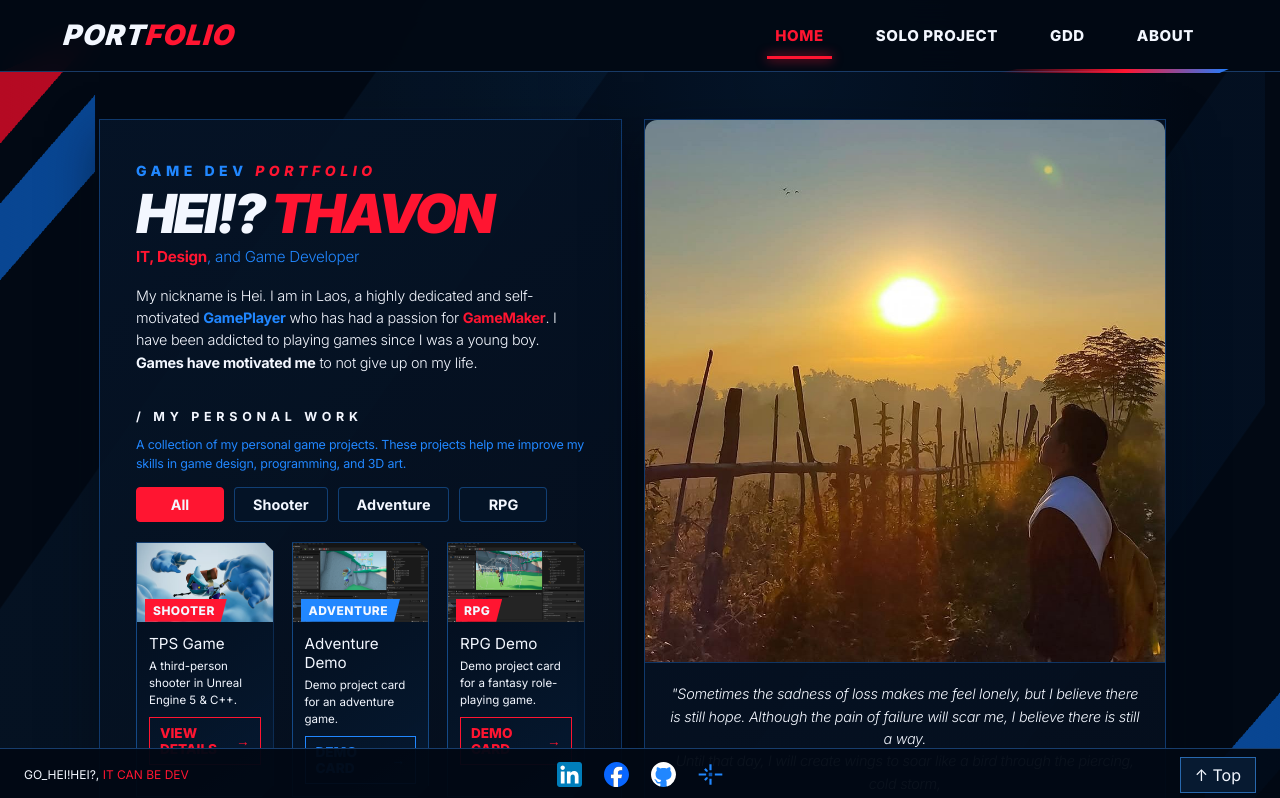
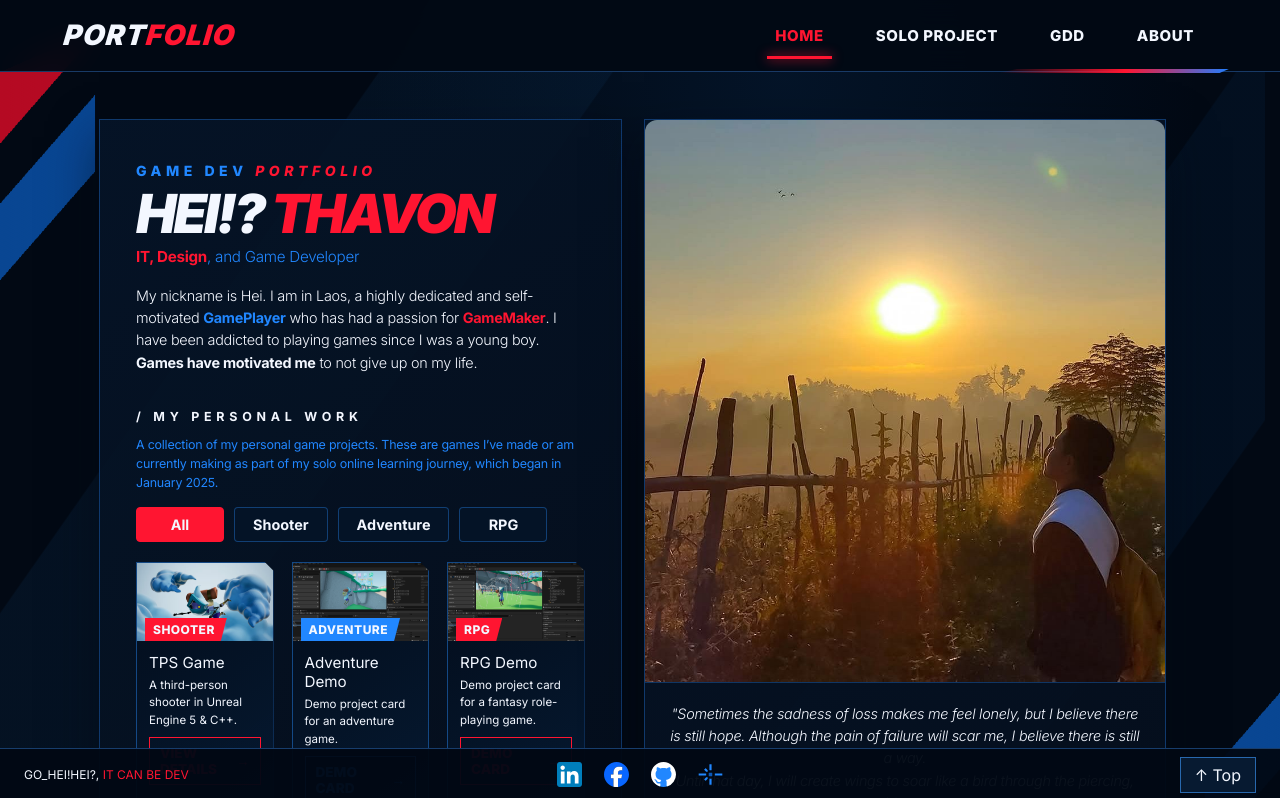
Before and after one commit to thavon91/web-portfolio, a React (Vite) app: page / in a window 1280 px wide. Shown: the top 798 px of the page. Built offline with nearby package versions, Linux system fonts and the light colour scheme.

Commit message:
Correct portfolio project summary grammar
Co-authored-by: Copilot <223556219+Copilot@users.noreply.github.com>

```diff
--- a/src/pages/HomePage.jsx
+++ b/src/pages/HomePage.jsx
@@ -60,7 +60,7 @@ export default function HomePage() {
             <Box className="home-projects-header">
               <Typography className="home-projects-kicker">/ MY PERSONAL WORK</Typography>
               <Typography className="home-projects-intro">
-                A collection of my personal game projects. These projects help me improve my skills in game design, programming, and 3D art.
+                A collection of my personal game projects. These are games I’ve made or am currently making as part of my solo online learning journey, which began in January 2025.
               </Typography>
             </Box>
             <Box className="home-project-filters" aria-label="Filter projects">
```
